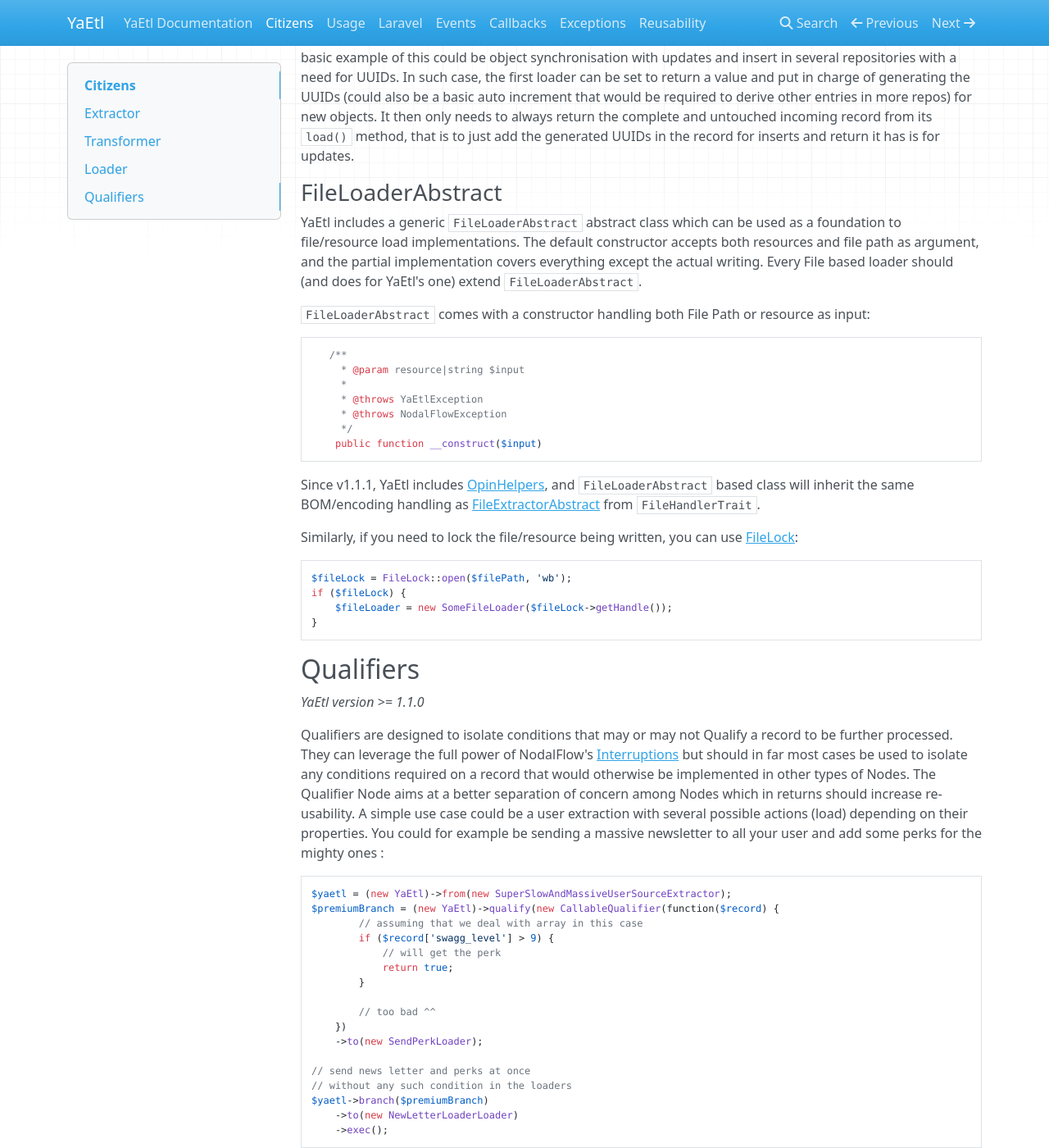
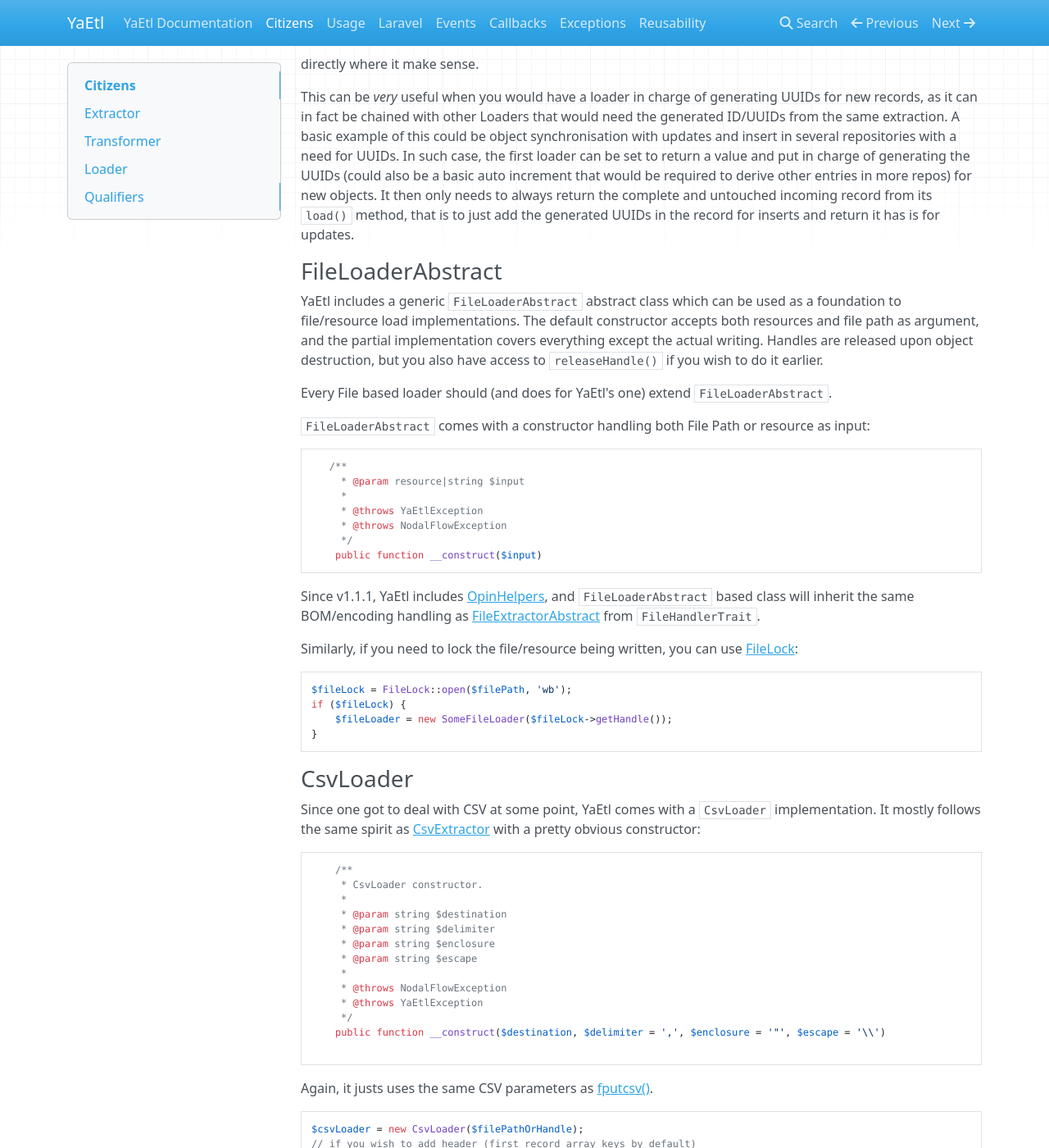
Before and after one commit to fab2s/YaEtl, an MkDocs documentation site: the page built from docs/citizens.md, in a window 1280 px wide and 1400 px high, scrolled down 9896 px. Shown: the whole window at 82% size. Built offline with MkDocs 1.6.1, drawn with Linux system fonts in a browser that asks for light colours; nearby versions of some CDN libraries; old or Windows-style settings are respelled for this version of MkDocs; some of the changed text lies outside the part shown.

Commit message:
Document CsvLoader

````diff
--- a/docs/citizens.md
+++ b/docs/citizens.md
@@ -81,7 +81,8 @@ Both PDO extractors deactivate MySql buffered query if needed to speed up fetchi
 ### FileExtractorAbstract
 
 YaEtl includes a generic `FileExtractorAbstract` abstract class which can be used as a foundation to file/resource extraction implementations.
-The default constructor accepts both resources and file path as argument, and the partial implementation covers everything except the actual reading.
+The default constructor accepts both resources and file path as argument, and the partial implementation covers everything except the actual reading. Handles are released upon object destruction, but you also have access to `releaseHandle()` if you wish to do it earlier.
+
 Every File based extractor should (and does for YaEtl's one) extend `FileExtractorAbstract`.
 
 `FileExtractorAbstract` comes with a constructor handling both File Path or resource as input:
@@ -142,9 +143,11 @@ foreach($lineExtractor as $line) {
 ### CsvExtractor
 
 Unfortunately, at some point, one has to deal with CSV. While it could seem that this could be done using a simple [str_getcsv()](https://php.net/str_getcsv) based transformer after a `LineExtractor`, things are a bit more complex in practice. Because a line based extraction is very likely to fail for csv fields including EOLs as it will not check if it is enclosed or not.
+
 For this very reason, CsvExtractor will first go through the file byte by byte until it reaches the first byte that _could_ be a CSV record, eg, non empty, not a BOM and not an infamous `sep=`. Of course, sep and BOM are handled when present, and the file handle is ultimately fseek'd to the first char of the first eventual CSV record (could be the header), and then starts extraction using the EOL safe [fgetcsv()](https://php.net/fgetcsv).
 
 [SplFileObject](https://php.net/SplFileObject) could have been a solution, but since it does not let you access the underlying handle, it would limit options IRL. The excellent [CSV handler](https://csv.thephpleague.com/) by the PHP league is of course a strong candidate to handle CSV manipulations, and building an Extractor based on it would be pretty trivial.
+
 But, while, [fgetcsv()](https://php.net/fgetcsv) is not perfect and has some pitfalls, it is still pretty reliable when properly used, and doing so, we get the full speed of direct extraction with no other fancy computation.
 
 CsvExtractor will ignore blank lines that could be found at any place in the file (while handling BOMs, `sep=` and parsing CSV records)
@@ -166,7 +169,7 @@ Constructor is pretty obvious:
     public function __construct($input,  $delimiter = ',', $enclosure = '"', $escape = '\\')
 ```
 
-And uses the same CSV parameters as [fgetcsv()](https://php.net/fgetcsv).
+It just uses the same CSV parameters as [fgetcsv()](https://php.net/fgetcsv).
 CsvExtractor auto-detects the infamous `sep=` instruction from Excel but will not attempts to read a header by default.
 
 When `$input` is a resource, extraction starts at the resource pointer, which means you can `fseek()` it before you pass it to CsvExtractor.
@@ -481,7 +484,8 @@ A basic example of this could be object synchronisation with updates and insert
 ### FileLoaderAbstract
 
 YaEtl includes a generic `FileLoaderAbstract` abstract class which can be used as a foundation to file/resource load implementations.
-The default constructor accepts both resources and file path as argument, and the partial implementation covers everything except the actual writing.
+The default constructor accepts both resources and file path as argument, and the partial implementation covers everything except the actual writing. Handles are released upon object destruction, but you also have access to `releaseHandle()` if you wish to do it earlier.
+
 Every File based loader should (and does for YaEtl's one) extend `FileLoaderAbstract`.
 
 `FileLoaderAbstract` comes with a constructor handling both File Path or resource as input:
@@ -506,6 +510,58 @@ if ($fileLock) {
 	$fileLoader = new SomeFileLoader($fileLock->getHandle());
 }
 ```
+
+### CsvLoader
+
+Since one got to deal with CSV at some point, YaEtl comes with a `CsvLoader` implementation. It mostly follows the same spirit as [CsvExtractor](#CsvExtractor)  with a pretty obvious constructor:
+
+```php
+    /**
+     * CsvLoader constructor.
+     *
+     * @param string $destination
+     * @param string $delimiter
+     * @param string $enclosure
+     * @param string $escape
+     *
+     * @throws NodalFlowException
+     * @throws YaEtlException
+     */
+    public function __construct($destination, $delimiter = ',', $enclosure = '"', $escape = '\\')
+
+```
+
+Again, it justs uses the same CSV parameters as [fputcsv()](https://php.net/fputcsv).
+
+
+```php
+$csvLoader = new CsvLoader($filePathOrHandle);
+// if you wish to add header (first record array keys by default)
+$csvLoader->setUseHeader(true);
+
+// or if you prefer to define it manually
+// note that header field order is IMPORTANT
+$csvLoader->setHeader(['title', 'first', 'last']);
+
+// standalone
+$csvLoader->load(['Mr', 'John', 'Doe']);
+
+/*
+* will write
+title,first,last
+Mr,John,Doe
+* To the output file
+*/
+
+$csvLoader->load(['Mrs', 'Jane', 'Doe']);
+
+/*
+* will append
+Mrs,Jane,Doe
+* To the output file
+*/
+```
+
 
 ## Qualifiers
 
````
Also changed, not shown: 1 other file.
